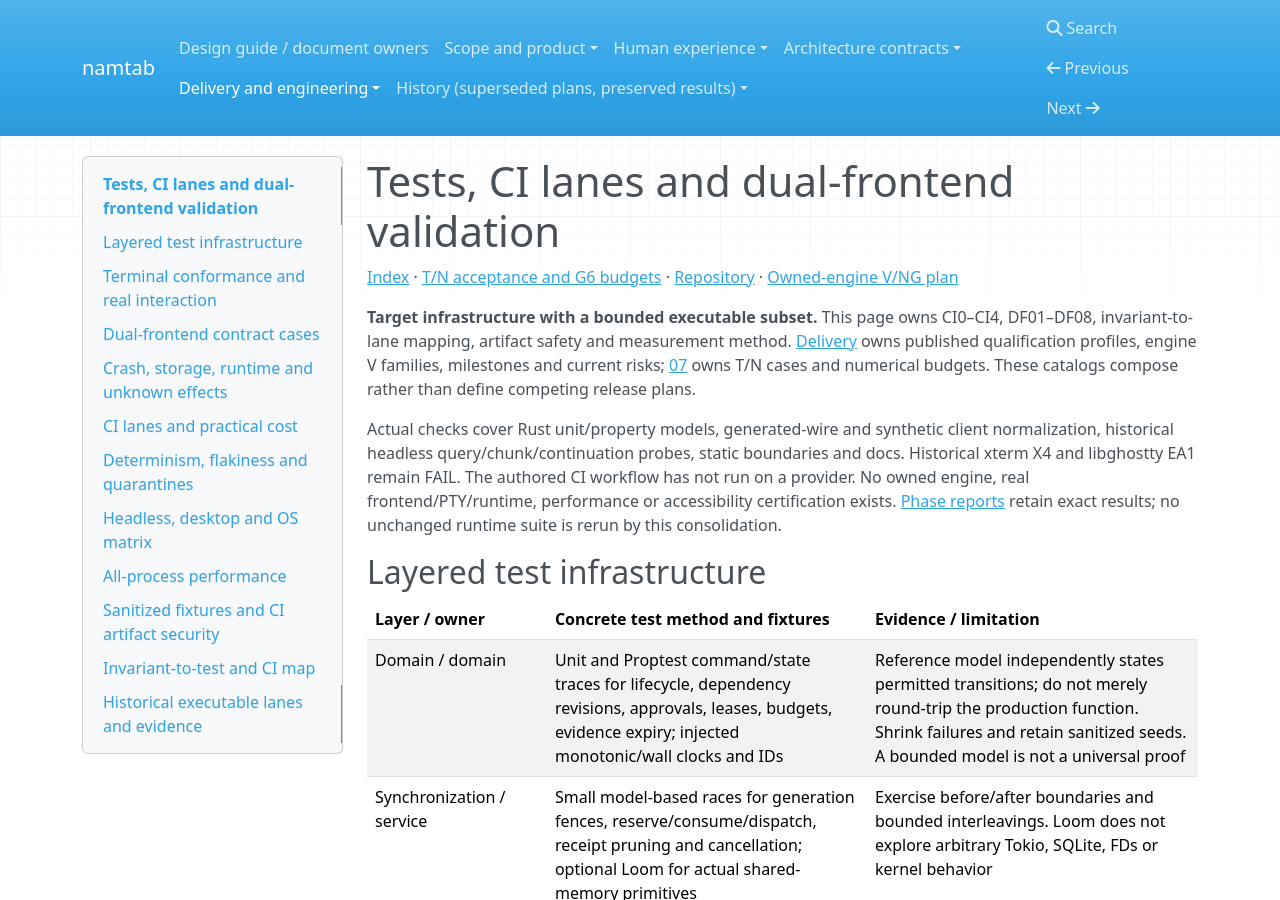
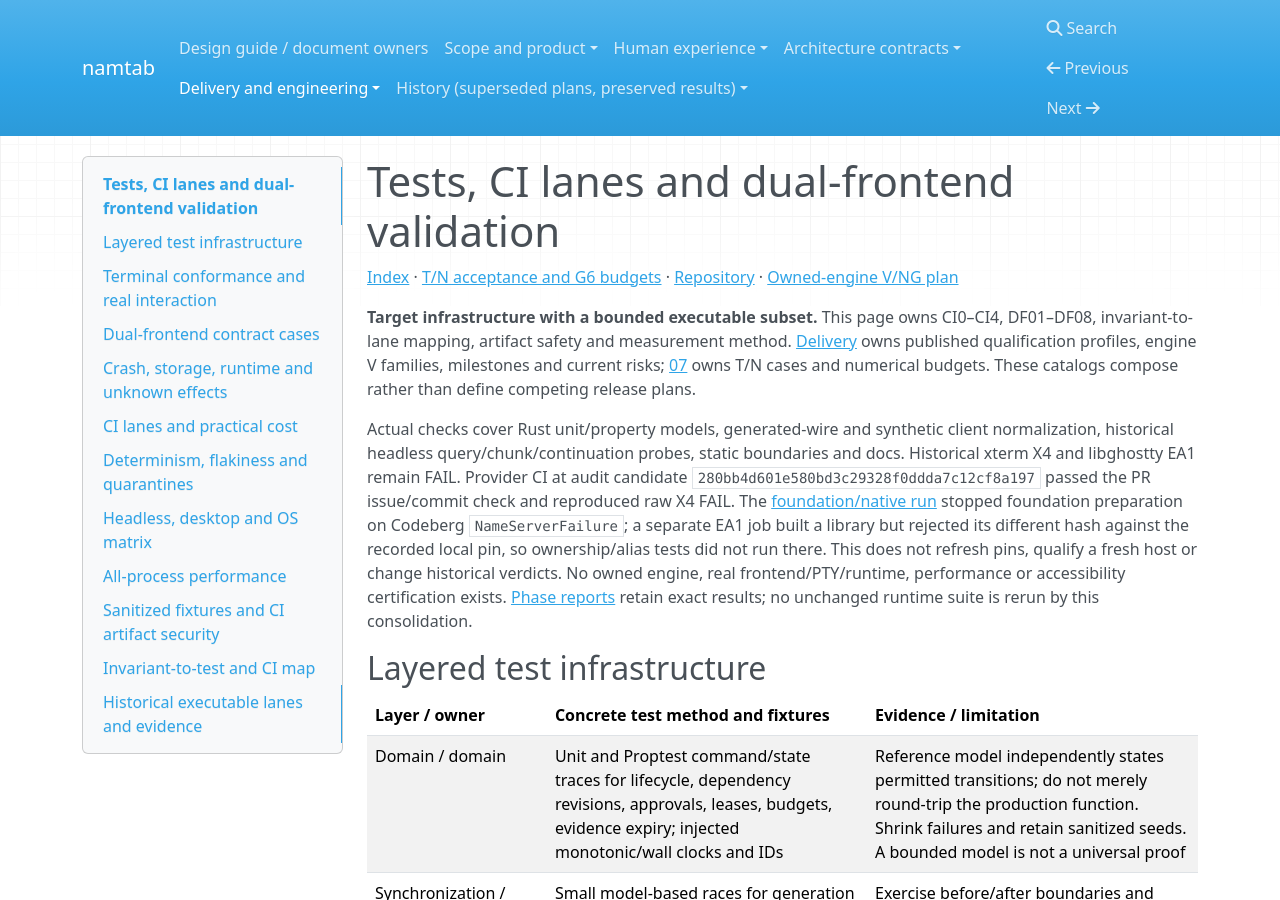
Before and after one commit to whoodes/namtab, an MkDocs documentation site: the page built from docs/engineering/16-test-and-ci-strategy.md, in a window 1280 px wide and 900 px high. Built offline with MkDocs 1.6.1, drawn with Linux system fonts in a browser that asks for light colours; nearby versions of some CDN libraries.

Commit message:
Record actual hosted CI failures without changing historical verdicts
Replace the stale no-provider-run claim with the observed governance pass, raw X4 failure, Codeberg DNS failure and strict native artifact rejection. Separate skipped tests from failed semantic gates. This documentation checkpoint does not adopt the pending source-only CI policy.

Validation: exact staged tree passes strict MkDocs and local-link checks. Immutable evidence and artifact pins remain unchanged.

```diff
--- a/docs/engineering/16-test-and-ci-strategy.md
+++ b/docs/engineering/16-test-and-ci-strategy.md
@@ -4,7 +4,7 @@
 
 **Target infrastructure with a bounded executable subset.** This page owns CI0–CI4, DF01–DF08, invariant-to-lane mapping, artifact safety and measurement method. [Delivery](../engine/delivery-and-validation.md) owns published qualification profiles, engine V families, milestones and current risks; [07](07-validation-roadmap-and-risks.md) owns T/N cases and numerical budgets. These catalogs compose rather than define competing release plans.
 
-Actual checks cover Rust unit/property models, generated-wire and synthetic client normalization, historical headless query/chunk/continuation probes, static boundaries and docs. Historical xterm X4 and libghostty EA1 remain FAIL. The authored CI workflow has not run on a provider. No owned engine, real frontend/PTY/runtime, performance or accessibility certification exists. [Phase reports](../index.md#historical-record) retain exact results; no unchanged runtime suite is rerun by this consolidation.
+Actual checks cover Rust unit/property models, generated-wire and synthetic client normalization, historical headless query/chunk/continuation probes, static boundaries and docs. Historical xterm X4 and libghostty EA1 remain FAIL. Provider CI at audit candidate `280bb4d601e580bd3c29328f0ddda7c12cf8a197` passed the PR issue/commit check and reproduced raw X4 FAIL. The [foundation/native run](https://github.com/whoodes/namtab/actions/runs/38917997914) stopped foundation preparation on Codeberg `NameServerFailure`; a separate EA1 job built a library but rejected its different hash against the recorded local pin, so ownership/alias tests did not run there. This does not refresh pins, qualify a fresh host or change historical verdicts. No owned engine, real frontend/PTY/runtime, performance or accessibility certification exists. [Phase reports](../index.md#historical-record) retain exact results; no unchanged runtime suite is rerun by this consolidation.
 
 ## Layered test infrastructure
 
```
